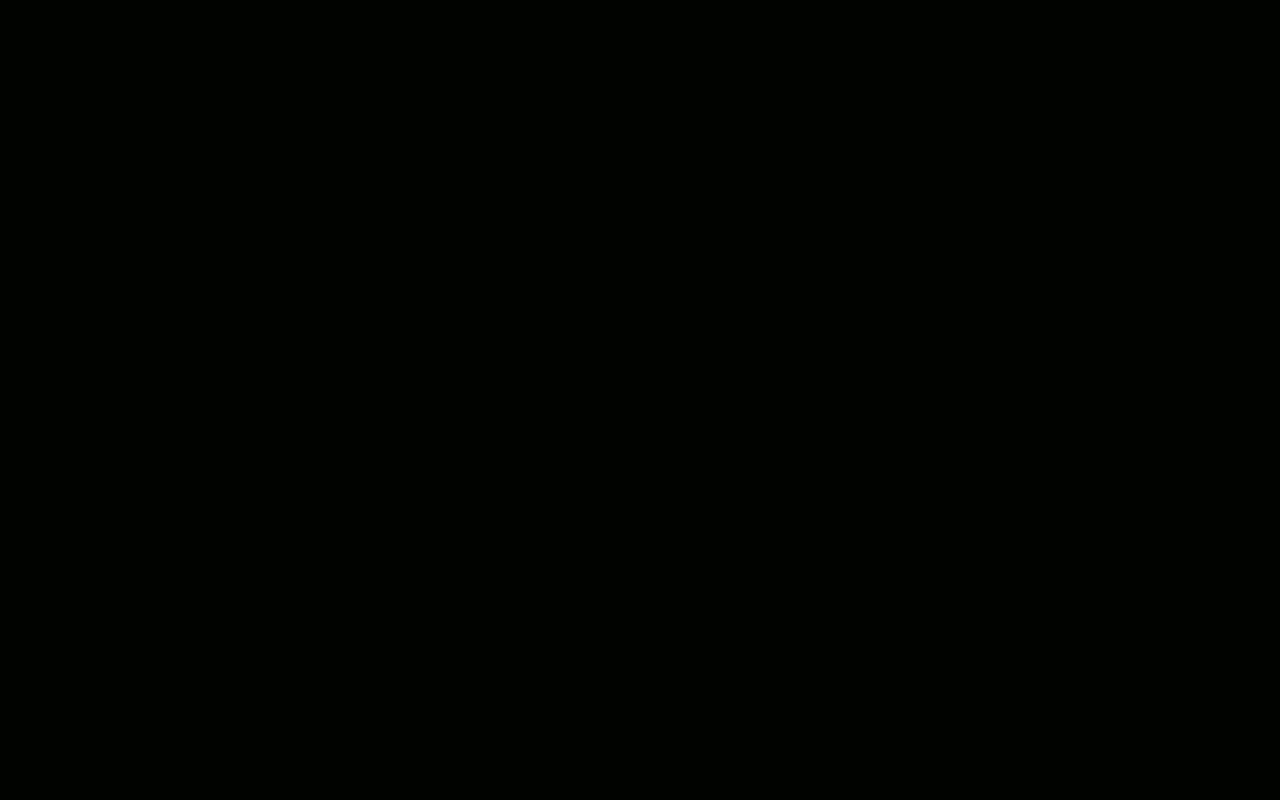
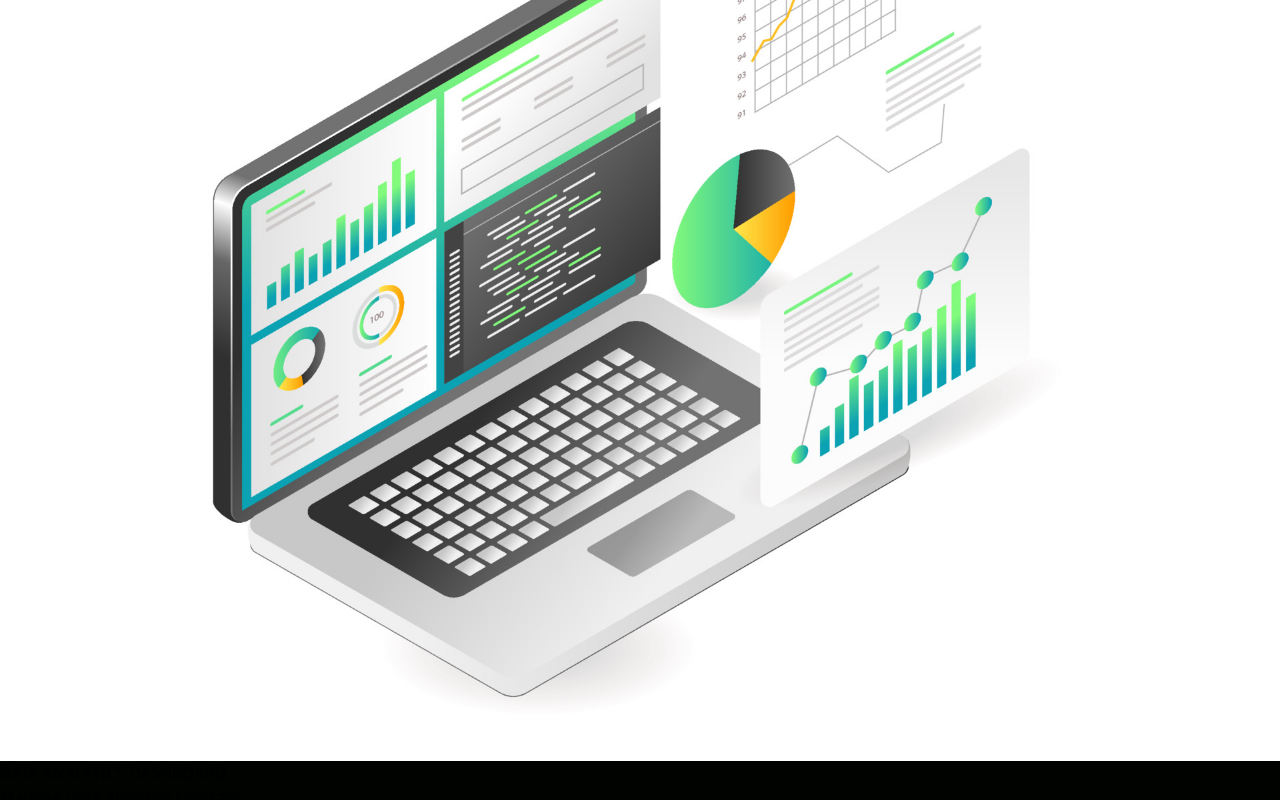
Before and after one commit to Askari64/Data-Co.-landing-Page, a React (Vite) app: page / in a window 1280 px wide. Shown: the part 734-1534 px from the top of the page. Before the commit the page ends 800 px from the top, so only its background shows below. Built offline with nearby package versions, Linux system fonts and the light colour scheme.

Commit message:
Analytics section

```diff
--- a/src/App.jsx
+++ b/src/App.jsx
@@ -1,11 +1,13 @@
 import Hero from "./components/Hero";
 import Nav from "./components/Nav";
+import AnalyticsSection from "./components/AnalyticsSection";
 
 export default function App() {
   return (
     <>
       <Nav />
       <Hero />
+      <AnalyticsSection />
     </>
   );
 }
--- /dev/null
+++ b/src/components/AnalyticsSection.jsx
@@ -0,0 +1,28 @@
+import Laptop from "../assets/laptop.jpg";
+
+const AnalyticsSection = () => {
+  return (
+    <section className=" bg-white w-full py-16 px-4">
+      <div className=" max-w-[1240px] mx-auto grid md:grid-cols-2">
+        <img className=" w-[500px] mx-auto my-4" src={Laptop} alt="laptop" />
+        <div className="flex flex-col justify-center">
+          <p className=" text-[#00df9a] font-bold">DATA ANALYTICS DASHBOARD</p>
+          <h1 className=" md:text-4xl sm:text-3xl text-2xl font-bold py-2">
+            Manage Data Analytics Centrally
+          </h1>
+          <p>
+            Transform your data into actionable insights with our Data Analytics
+            Dashboard. Centralize your data management process, allowing you to
+            efficiently analyze and visualize key metrics across your
+            organization.
+          </p>
+          <button className=" bg-[#000300] text-[#00df9a] w-[160px] rounded-md font-medium my-6 mx-auto md:mx-0 py-3 ">
+            Get Started
+          </button>
+        </div>
+      </div>
+    </section>
+  );
+};
+
+export default AnalyticsSection;
```
